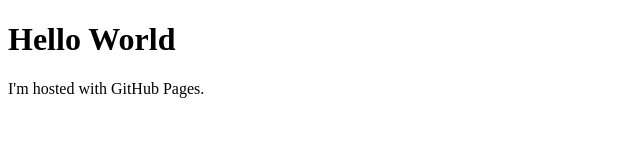
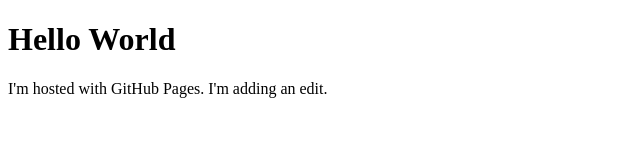
Before and after one commit to nivetha-nagarajan/nivetha-nagarajan.github.io, a plain HTML site: page index.html in a window 1280 px wide. Shown: the whole page, without its empty margins (0-640 px from the left). Drawn offline with Linux system fonts and the light colour scheme.

Commit message:
Update index.html

```diff
--- a/index.html
+++ b/index.html
@@ -2,6 +2,6 @@
 <html>
 <body>
 <h1>Hello World</h1>
-<p>I'm hosted with GitHub Pages.</p>
+<p>I'm hosted with GitHub Pages. I'm adding an edit.</p>
 </body>
 </html>
```
